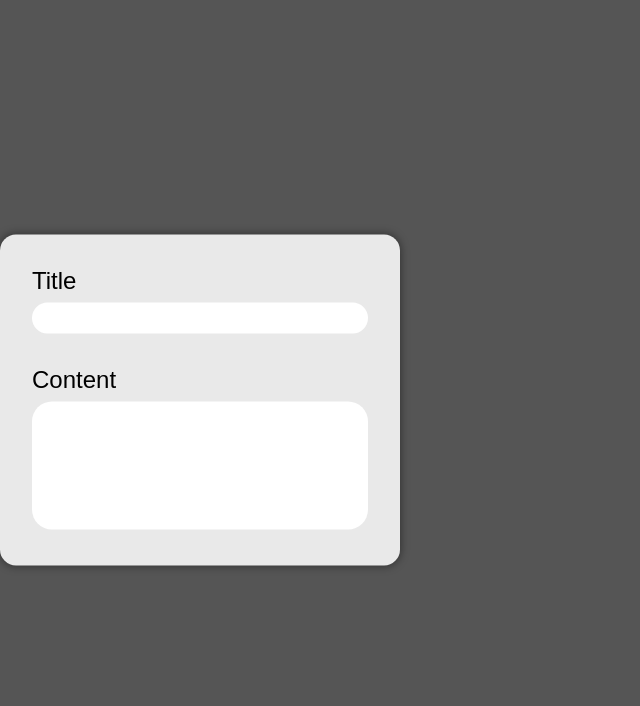
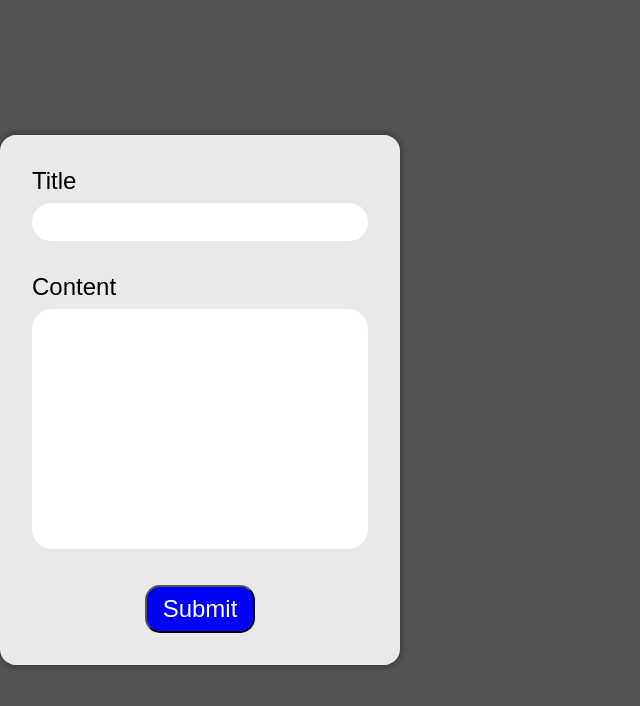
Before and after one commit to SojerSM/note-app-react-firebase, a React (Create React App) app: page / in a window 1280 px wide. Shown: the top 706 px of the page, without its empty margins (0-640 px from the left). Built offline with nearby package versions, Linux system fonts and the light colour scheme.

Commit message:
Layout related button component creatd, form refs added

```diff
--- a/src/components/NewNote.js
+++ b/src/components/NewNote.js
@@ -1,23 +1,54 @@
+import { useRef } from "react";
+
 import styles from "./NewNote.module.css";
 
 import Section from "../layout/Section";
+import Button from "../layout/Button";
 
 const NewNote = function (props) {
+  const titleRef = useRef();
+  const contentRef = useRef();
+
+  const addNoteHandler = (event) => {
+    event.preventDefault();
+
+    const note = {
+      title: titleRef.current.value,
+      content: contentRef.current.value,
+    };
+
+    console.log("Title: ", note.title);
+    console.log("Content: ", note.content);
+
+    titleRef.current.value = "";
+    contentRef.current.value = "";
+  };
+
   return (
     <Section className={styles["form-section"]}>
       <form>
         <div>
           <label htmlFor={"title"}>Title</label>
-          <input type={"text"} id={"title"} className={styles["input"]}></input>
+          <input
+            ref={titleRef}
+            type={"text"}
+            id={"title"}
+            maxLength={30}
+            className={styles["input"]}
+          ></input>
         </div>
         <div>
           <label htmlFor={"content"}>Content</label>
           <textarea
+            ref={contentRef}
             id={"content"}
             className={styles["input"]}
             maxLength={250}
           ></textarea>
         </div>
+        <Button className={styles["submit"]} onClick={addNoteHandler}>
+          Submit
+        </Button>
       </form>
     </Section>
   );
--- a/src/components/NewNote.module.css
+++ b/src/components/NewNote.module.css
@@ -18,6 +18,7 @@ label[for="content"] {
 
 .input {
   font-family: inherit;
+  font-size: 1.2rem;
   width: 100%;
   border: none;
   border-radius: 20px;
@@ -28,3 +29,8 @@ label[for="content"] {
 .input:focus {
   outline: none;
 }
+
+.submit {
+  margin: auto;
+  font-size: 1.5rem;
+}
--- a/src/index.css
+++ b/src/index.css
@@ -15,5 +15,5 @@ body {
 
 textarea {
   resize: none;
-  height: 8rem;
+  height: 15rem;
 }
--- /dev/null
+++ b/src/layout/Button.js
@@ -0,0 +1,13 @@
+import styles from "./Button.module.css";
+
+const Button = function (props) {
+  const classes = `${styles["button"]} ${props.className}`;
+
+  return (
+    <button className={classes} onClick={props.onClick}>
+      {props.children}
+    </button>
+  );
+};
+
+export default Button;
--- /dev/null
+++ b/src/layout/Button.module.css
@@ -0,0 +1,7 @@
+.button {
+  background-color: blue;
+  color: white;
+  border-radius: 15px;
+  padding: 0.5rem 1rem;
+  width: fit-content;
+}
```
